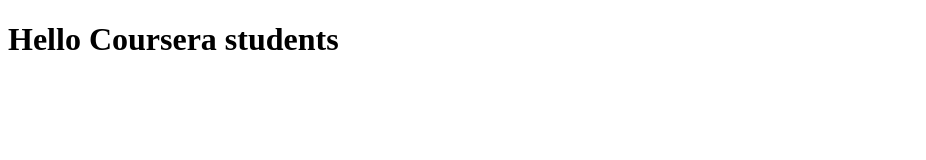
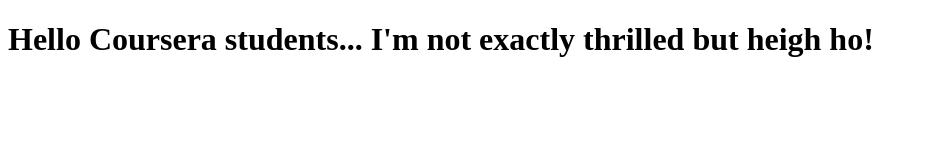
Before and after one commit to singhl/Angular-test, a plain HTML site: page index.html in a window 1280 px wide. Shown: the whole page, without its empty margins (0-926 px from the left). Drawn offline with Linux system fonts and the light colour scheme.

Commit message:
New version of Web File

```diff
--- a/index.html
+++ b/index.html
@@ -4,9 +4,6 @@
   <title>Hello Coursera Students</title>
 </head>
 <body>
-<h1>Hello Coursera students
-
-
-</h1>
+<h1>Hello Coursera students... I'm not exactly thrilled but heigh ho!</h1>
 </body>
 </html>
```
